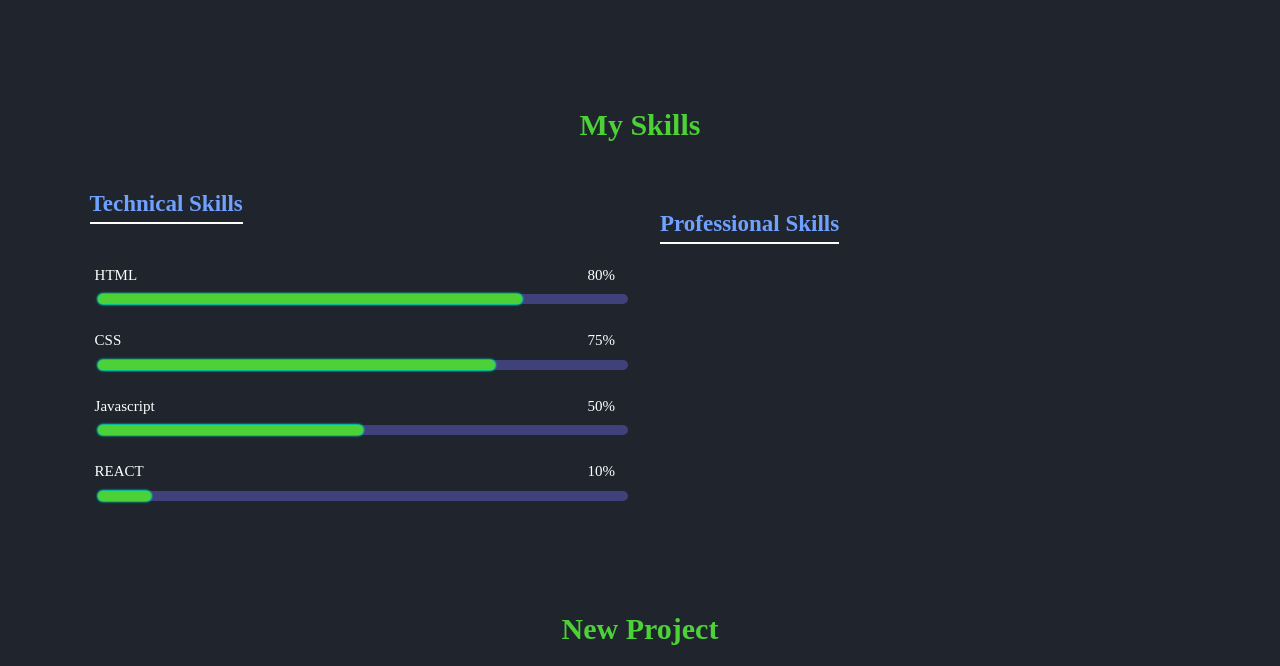
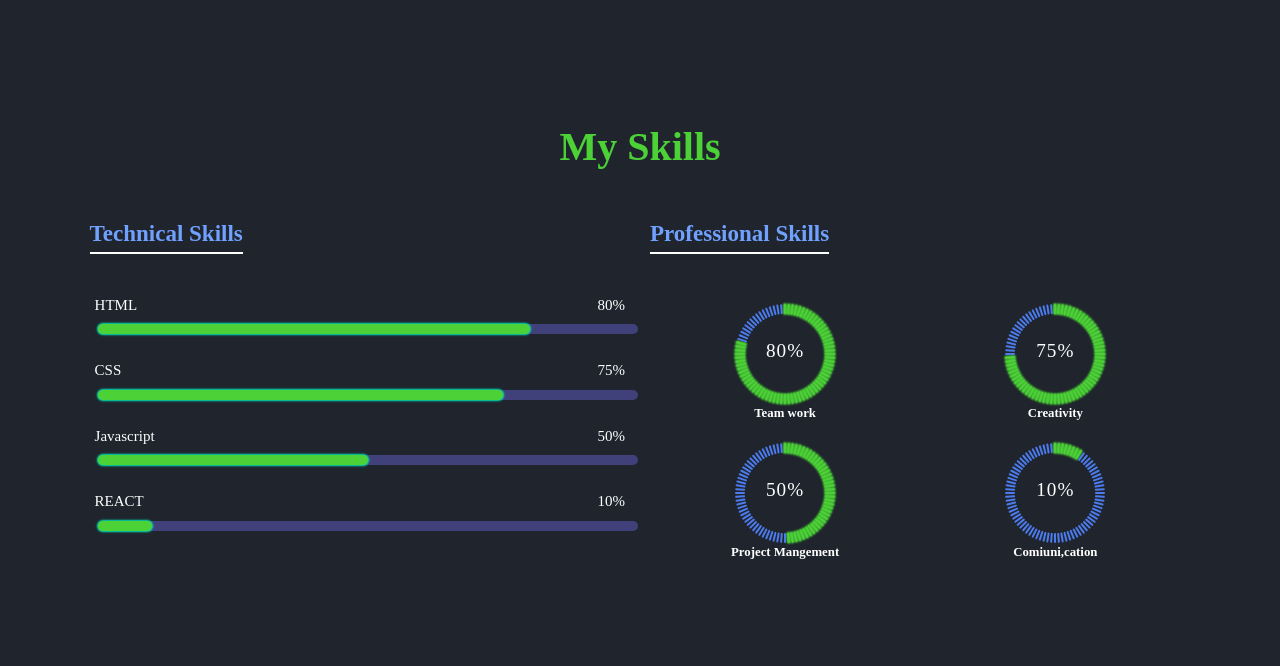
Before and after one commit to Ranadev25/portfolio, a website built with Vite: page index.html in a window 1280 px wide. Shown: the part 1540-2206 px from the top of the page. Built offline with nearby package versions, Linux system fonts and the light colour scheme; files whose address does not match are found by name.

Commit message:
some work to responsive

```diff
--- a/index.html
+++ b/index.html
@@ -52,7 +52,7 @@
 <body class="text-[var(--text-color)] bg-[var(--body-color)]">
 
   <!-- nevbar or header section -->
-  <div class="header z-50  bg-[var(--header-boder)] h-[70px] fixed left-0 top-0 right-0 ">
+  <div class="header z-50  bg-[var(--header-boder)] h-[70px] fixed left-0 top-0 w-full">
     <nav class=" flex justify-between items-center h-[100%] px-5">
 
       <div class="max-sm:flex justify-between items-center " >
@@ -60,7 +60,7 @@
         <h1 class="logo text-[30px] icon-gred ml-10 max-sm:ml-5 cursor-pointer">Portfolio</h1>
 
       </div>
-      <div class="navber max-sm:fixed max-sm:h-[600px] max-sm:w-[300px] max-sm:left-[-100%] max-sm:top-0 max-sm:bg-[var(--nev-small-bg)] z-50 duration-500 transition-[.5s ease-in-ou%SSt] max-sm:opacity-0">
+      <div class="navber max-sm:fixed max-sm:h-[600px] max-sm:w-[300px] max-sm:left-[-100%] max-sm:top-0 max-sm:bg-[var(--nev-small-bg)] z-50 duration-500 transition-[.4s ease-in-out] max-sm:opacity-0">
         <div class="max-sm:flex hidden justify-between items-center max-sm:mt-4">
           <span class="logo text-[30px] icon-gred ml-5 cursor-pointer">Portfolio</span>
           <i class="bx bx-x cancel text-[27px] mr-3 sliderclose cursor-pointer"></i>
@@ -81,18 +81,6 @@
           <i class='bx bx-sun sun absolute text-white'></i>
           <i class='bx bx-moon moon absolute text-black opacity-0 pointer-events-none'></i>
         </div>
-        <div class="scarchbox relative ml-5">
-
-          <div class="togglescaech relative w-10 h-10 flex justify-center items-center text-[27px] cursor-pointer duration-500 transition ease-in-out">
-            <i class='bx bx-search search absolute'></i>
-            <i class="bx bx-x cancel cancel absolute opacity-0 pointer-events-none"></i>
-          </div>
-
-          <div class="seachbox absolute h-10 right-4 duration-500 transition-all ease-in-out bottom-[-50px] rounded-md w-[250px] opacity-0 pointer-events-none">
-            <input type="text" placeholder="Search..." class=" scarchinput h-[100%] border-2 border-[var(--input-border-color)] bg-[var(--input-bg-color)] text-[var(--input-color)] w-[100%] pl-2 text-[20px] rounded-md outline-none">
-            <i class='bx bx-search absolute top-2.5 right-2 text-[var(--menu-hover-color)] text-[25px] '></i>
-          </div>
-        </div>
       </div>
 
 
@@ -100,7 +88,7 @@
   </div>
 
   <!-- home section -->
-  <section id="home" class=" home m-auto md:flex justify-center items-center md:h-[550px] gap-5 max-md:mx-5 md:mx-[7%] md:mt-10">
+  <section id="home" class="w-[100%] home m-auto md:flex justify-center items-center md:h-[550px] gap-5 max-md:px-5 md:px-[7%] md:mt-10">
     <div class="home-img md:hidden pt-32 mb-10" >
       <div class="img-box relative h-[300px] w-[300px] md:w-[30vw]  rounded-[50%] p-2 flex justify-center items-center overflow-hidden mx-auto" >
         <div class="img-item relative w-[100%] h-[100%] bg-[var(--body-color)] rounded-[50%] border-3 border-blue-600 flex justify-center z-30 overflow-hidden">
@@ -109,8 +97,8 @@
       </div>
     </div>
     <div class="home-info md:w-[60%] md:pr-10 max-md:pb-10">
-      <h3 class="text-[15px] font-bold">Hello, It's Me</h1>
-      <h1 class="homein-h1 text-[27px] font-bold text-[var(--title-color)]">Atikul Haq (<span class="italic text-[--menu-hover-color]"> Rana </span>)</h1>
+      <h3 class="text-[20px] font-bold">Hello, It's Me</h1>
+      <h1 class="homein-h1 text-[40px] font-bold text-[var(--title-color)]">Atikul Haq (<span class="italic text-[--menu-hover-color]"> Rana </span>)</h1>
       <h2 class="text-[20px]">I'm a <span id="element"></span></h2>
       <p class="text-[15px] py-3 pb-7">Lorem ipsum dolor sit amet consectetur, adipisicing elit. At ducimus temporibus aliquid minima, repellendus excepturi? Quas sit ipsum eligendi magnam.</p>
       <div class="btn-sci">
@@ -135,12 +123,12 @@
 
   <!-- about section -->
   <section id="about" class="about max-md:px-5 bg-[var(--about-bg-color)] md:py-10 ">
-    <div class="about-item md:flex justify-center items-center gap-14 md:h-[400px] py-5 md:mx-[10%] ">
-      <div class="about-img max-sm:max-w-[90vw] max-md:max-w-[50vw] md:max-w-[25vw] max-md:mx-auto">
-        <img class=" about-images hue-rotate-60" src="./images/owner.jpg" alt="">
+    <div class="about-item md:flex justify-center items-center gap-14 md:h-[400px] py-5 md:px-[10%] ">
+      <div class="about-img max-sm:max-w-[90vw] max-md:max-w-[50%] md:max-w-[25vw] max-md:mx-auto">
+        <img class=" about-images hue-rotate-60" src="./images/owner.jpg">
       </div>
-      <div class="about-content max-md:my-10">
-        <h2 class="text-[35px] leading-9 text-[#4cd137] about-h2 font-bold">About <span class="text-[--title-color]">me</span></h2>
+      <div class="about-content max-md:my-10 ">
+        <h2 class="text-[40px]  text-[#4cd137] about-h2 font-bold">About <span class="text-[--title-color]">me</span></h2>
         <h3 class="text-[22px]">Fontend Developer</h3>
         <p class="text-[15px] py-5">Lorem ipsum dolor sit amet consectetur adipisicing elit. Reiciendis veritatis ducimus autem impedit odit eos, labore veniam commodi praesentium. Maxime assumenda officiis, ratione porro modi suscipit excepturi nam amet aut?</p>
         <a href="#" class="btn text-[var(--btn-color)]">Read more...</a>
@@ -151,7 +139,7 @@
 
   <!-- scervice section -->
    <section id="service" class="scervice max-md:px-5 md:px-[7%] text-center sm:pt-16">
-    <h2 class="text-[30px] hover:text-[var(--input-border-color)] cursor-pointer text-[#4cd137] font-bold">Our Scervice</h2>
+    <h2 class="text-[40px] hover:text-[var(--input-border-color)] cursor-pointer text-[#4cd137] font-bold servic-h2">Our Scervice</h2>
     <div class="scervice-content sm:flex justify-center items-center gap-10 flex-wrap ">
 
       <div class="scervice-item scervice-item1 w-[250px] border-y-4 border-y-[var(--menu-hover-color)] rounded-lg py-8 my-10 mx-auto px-2 border-x border-x-[var(--header-boder)]">
@@ -180,11 +168,11 @@
    <!-- skill section -->
    <section id="skill" class="skill max-md:px-5 md:px-[7%] pt-10">
      <div class="main-text text-center">
-      <h2 class="text-[30px] hover:text-[var(--input-border-color)] cursor-pointer text-[#4cd137] font-bold py-10">My Skills</h2>
+      <h2 class="text-[40px] hover:text-[var(--input-border-color)] cursor-pointer text-[#4cd137] font-bold py-10 skill-h2">My Skills</h2>
      </div>
 
-     <div class="skill-main sm:grid sm:grid-cols-2 gap-10 ">
-       <div class="skill-left">
+     <div class="skill-main md:flex gap-5">
+       <div class="skill-left md:w-[50%]">
         <h3 class="mb-10 tec  font-semibold text-[23px] text-[var(--new-bg-color)] border-b-2 border-[var(--input-color)] inline-block">Technical Skills</h3>
 
         <div class="skill-bar">
@@ -229,10 +217,37 @@
 
 
        </div>
-       <div class="skill-right">
-        <h3 class="mb-10 mt-5 font-semibold text-[23px] text-[var(--new-bg-color)] border-b-2 border-[var(--input-color)] inline-block">Professional Skills</h3>
+       <div class="skill-right md:w-[50%]">
+        <h3 class="mb-10 max-md:mt-5 font-semibold text-[23px] text-[var(--new-bg-color)] border-b-2 border-[var(--input-color)] inline-block">Professional Skills</h3>
         <div class="profational">
-
+          <div class="box">
+            <div class="circle" data-dots="80" data-percent="80"></div>
+            <div class="texte">
+              <big>80%</big>
+              <small>Team work</small>
+            </div>
+          </div>
+          <div class="box">
+            <div class="circle" data-dots="80" data-percent="75"></div>
+            <div class="texte">
+              <big>75%</big>
+              <small>Creativity</small>
+            </div>
+          </div>
+          <div class="box">
+            <div class="circle" data-dots="80" data-percent="50"></div>
+            <div class="texte">
+              <big>50%</big>
+              <small>Project Mangement</small>
+            </div>
+          </div>
+          <div class="box">
+            <div class="circle" data-dots="80" data-percent="10"></div>
+            <div class="texte">
+              <big>10%</big>
+              <small>Comiuni,cation</small>
+            </div>
+          </div>
         </div>
        </div>
      </div>
@@ -241,10 +256,10 @@
    <!-- portfolio section -->
     <section id="project" class="fortfolio max-md:px-5 md:px-[7%] text-center pt-20">
 
-      <h2 class="text-[30px] hover:text-[var(--input-border-color)] cursor-pointer pb-10 text-[#4cd137] font-bold">New Project</h2>
+      <h2 class="text-[40px] hover:text-[var(--input-border-color)] cursor-pointer pb-10 text-[#4cd137] font-bold project-h2">New Project</h2>
 
       <div class="fortfolio-container sm:grid sm:grid-cols-2 lg:grid-cols-3 gap-5">
-        <div class="fortfolio-box max-sm:my-5">
+         <div class="fortfolio-box max-sm:my-5">
           <img class="" src="./images/laptop-1.jpeg" alt="">
 
           <div class="fortfolio-leyer pt-6 px-2 max-sm:flex justify-center items-center flex-col">
@@ -303,11 +318,11 @@
     </section>
 
   <section id="contract" class="contract pt-14 max-md:px-5 md:px-[7%] py-10 bg-[var(--contract-color)] rounded-tl-3xl rounded-tr-3xl mx-2 mt-20">
-     <h2 class="tittle-contract text-center text-[30px] hover:text-[var(--input-border-color)] cursor-pointer text-[#4cd137] font-bold pb-10 ">Contact Me</h2>
+     <h2 class="tittle-contract text-center text-[40px] hover:text-[var(--input-border-color)] cursor-pointer text-[#4cd137] font-bold pb-10 ">Contact Me</h2>
     <div class="max-width grid sm:grid-cols-2 gap-10">
 
       <div class="column-left">
-        <div class="texts icon-gred text-[20px]">Get in touch</div>
+        <div class="texts icon-gred text-[20px] inline-block">Get in touch</div>
         <p class="text-[15px] text-[var(--text-color)]">Lorem ipsum dolor sit amet consectetur adipisicing elit. Atque eum veritatis blanditiis obcaecati iure ea voluptates dolorum, est quam pariatur!</p>
         <div class="icons">
           <div class="row flex justify-start items-center gap-5 my-3">
@@ -337,8 +352,8 @@
       </div>
 
       <div class="column-right flex items-center">
-        <form action="#">
-          <h1 class=" icon-gred text-[20px] mb-3">Message me</h1>
+        <form class="w-[100%]" action="#">
+          <h1 class=" icon-gred text-[20px] mb-3 inline-block">Message me</h1>
           <div class="fields">
             <div class="flex gap-5 w-[100%] my-2">
               <div class="w-[48%] ">
@@ -352,7 +367,7 @@
               <input class="w-[100%] h-[40px] pl-3 rounded-lg outline-none text-black focus:border-2  focus:border-[--menu-hover-color]" type="text" placeholder="Subject" required>
             </div>
             <div class="field textarea mt-5">
-              <textarea class="p-3  rounded-lg outline-none text-black focus:border-2  focus:border-[--menu-hover-color] " rows="3" cols="25" placeholder="Seacribe project..." required></textarea>
+              <textarea class="p-3  rounded-lg outline-none text-black focus:border-2  focus:border-[--menu-hover-color] w-[100%]" rows="3"  placeholder="Seacribe project..." required></textarea>
             </div>
             <div class="button ">
               <button type="submit" class="z-50">Send message</button>
--- a/package.json
+++ b/package.json
@@ -5,8 +5,7 @@
   "scripts": {
     "dev":"vite",
     "start": "vite",
-    "build":"vite build",
-    "test": "echo \"Error: no test specified\" && exit 1"
+    "build":"vite build"
   },
   "keywords": [],
   "author": "",
--- a/script.js
+++ b/script.js
@@ -1,29 +1,29 @@
 // ------------ScrollReveal setup-------------
-ScrollReveal().reveal(".home, .header",{
+ScrollReveal().reveal(".home, .header, .servic-h2, .skill-h2, .project-h2",{
   origin:"top",
   reset: true,
   distance: "100px",
   duration: 1000,
   delay: 10,
 })
-ScrollReveal().reveal(".scervice-item1, .homein-h1, .skill-left,  .column-left, .fortfolio-box", {
+ScrollReveal().reveal(".scervice-item1, .homein-h1, .skill-left,  .column-left, .fortfolio-box, .tittle-contract", {
   origin: "left",
   reset: true,
-  distance: "100px",
+  distance: "20px",
   duration: 1000,
   delay: 10,
 })
-ScrollReveal().reveal(".scervice-item3, .about-h2, .skill-right", {
+ScrollReveal().reveal(".scervice-item3, .about-h2", {
   origin: "right",
   reset: true,
-  distance: "100px",
+  distance: "20px",
   duration: 1000,
   delay: 10,
 })
 ScrollReveal().reveal(".column-right", {
   origin: "bottom",
   reset: true,
-  distance: "100px",
+  distance: "20px",
   duration: 1000,
   delay: 10,
 })
@@ -34,14 +34,14 @@ ScrollReveal().reveal(".column-right", {
 const body = document.querySelector("body"),
   header = document.querySelector(".header"),
   themToggle = document.querySelector(".dirk-light"),
-  togglescaech = document.querySelector(".togglescaech"),
-  search = document.querySelector(".search"),
   sliderclose = document.querySelector(".sliderclose"),
   navopen = document.querySelector(".navopen"),
   navber = document.querySelector(".navber"),
   menu = document.querySelectorAll(".menu li a"),
   homesection = document.querySelector(".home"),
   circles = document.querySelectorAll(".circle");
+
+
 let gettheme = localStorage.getItem("theme");
 if (gettheme && gettheme === "light-theme") {
   body.classList.add("light")
@@ -62,11 +62,6 @@ themToggle.addEventListener("click", () => {
   }
 })
 
-
-// ----------------header input scarch icon-----------------------
-togglescaech.addEventListener("click", () => {
-  togglescaech.classList.toggle("active");
-})
 
 //--------------- open and close slide nevbar----------------------
 navopen.addEventListener("click", () => {
@@ -96,3 +91,18 @@ var typed = new Typed('#element', {
 });
 //------------home section end--------------------
 //----------skills circle--------------
+circles.forEach(elem => {
+  let dots = elem.getAttribute("data-dots");
+  let marked = elem.getAttribute("data-percent");
+  let percent = Math.floor(dots * marked / 100);
+  let points = "";
+  let rotate = 360 / dots;
+  for (let i = 0; i < dots; i++){
+    points += `<div class="points" style="--i:${i}; --rot:${rotate}deg"></div>`;
+  }
+  elem.innerHTML = points;
+  const pointsMarked = elem.querySelectorAll(".points");
+  for (let i = 0; i < percent; i++){
+    pointsMarked[i].classList.add("marked")
+  }
+})
--- a/src/style.css
+++ b/src/style.css
@@ -270,19 +270,19 @@ body{
 }
 .bar .html{
   width: 80%;
-  animation: html .5s ease-in;
+  animation: html 1s ease-in;
 }
 .bar .css{
   width: 75%;
-  animation: css 1s ease-in;
+  animation: css .9s ease-in;
 }
 .bar .javascript{
   width: 50%;
-  animation: javascript .7s ease-in;
+  animation: javascript .8s ease-in;
 }
 .bar .react{
   width: 10%;
-  animation: react .8s ease-in;
+  animation: react .7s ease-in;
 }
 
 @keyframes html{
@@ -321,9 +321,9 @@ body{
   display: grid;
   grid-template-columns: 1fr 1fr;
 }
-.profational .box{
+.box{
   margin: 10px 0;
-  flex:1 1 15px;
+  flex:1 1 15rem;
   position: relative;
 }
 .circle{
@@ -332,28 +332,48 @@ body{
   display: flex;
   justify-content: center;
   align-items: center;
-  border:2px solid var(--nev-small-bg)
+}
+.box .texte{
+  text-align: center;
+  font-size: 1rem;
 }
 
-.text{
-  text-align: center;
-  color:var(--text-color);
-  font-size: 15px;
-
-}
-.text big{
-  font: 400;
+.texte big{
+  font-size:400;
   letter-spacing: 1px;
   position: absolute;
   top:40%;
-  left: 50%;
+  left:50%;
   transform: translate(-50%, -50%);
+
 }
-.text small{
+.texte small{
   display: block;
   font-weight: 600;
 }
+.circle .points{
+  width: 2px;
+  height: 10px;
+  background: var(--input-border-color);
+  position: absolute;
+  border-radius: 3px;
+  transform: rotate(calc(var(--i)*var(--rot))) translateY(-45px);
+}
 
+@keyframes glow{
+  0%{
+    background: var(--input-border-color);
+    box-shadow: none;
+  }
+  100%{
+    background: var(--btn-hover-bg);
+    box-shadow:0 0 2px 1px var(--btn-hover-bg);
+  }
+}
+.points.marked{
+  animation: glow 0.04s linear forwards;
+  animation-delay: calc(var(--i)*0.02s);
+}
 /* -----------project or fortfolio section---------- */
 .fortfolio-box{
   position: relative;
```
